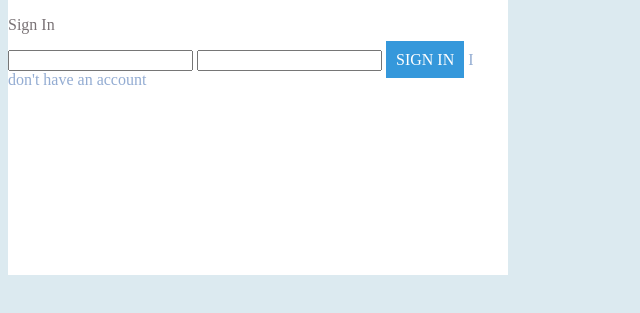
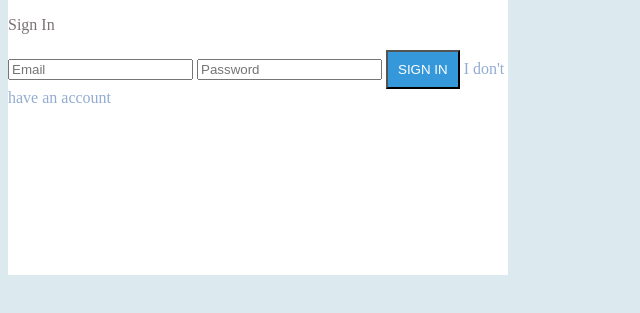
Before and after one commit to DakotaV6/simple-sign-in, a plain HTML site: page index.html in a window 1280 px wide. Shown: the part 33-346 px from the top of the page, without its empty margins (0-640 px from the left). Drawn offline with Linux system fonts and the light colour scheme.

Commit message:
Changed to a form and updated CSS to match

```diff
--- a/css/styles.css
+++ b/css/styles.css
@@ -22,7 +22,7 @@ h3 {
     text-transform: uppercase;
     color: black;
 }
-section {
+form {
     background-color: white;
     height: 300px;
     width: 500px;
@@ -33,7 +33,7 @@ a {
 a:visited {
     color: #93ACD2;
 }
-#sign-in {
+button {
     background-color: #3598DB;
     color: white;
     padding: 10px;
--- a/index.html
+++ b/index.html
@@ -1,5 +1,6 @@
 <!DOCTYPE <!DOCTYPE html>
 <html>
+
 <head>
     <meta charset="utf-8" />
     <meta http-equiv="X-UA-Compatible" content="IE=edge">
@@ -7,14 +8,16 @@
     <meta name="viewport" content="width=device-width, initial-scale=1">
     <link rel="stylesheet" type="text/css" media="screen" href="css/styles.css" />
 </head>
+
 <body>
-    <section>
+    <form>
         <h3>Welcome Back</h3>
         <p>Sign In</p>
-        <input type="text">
-        <input type="text">
-        <a id="sign-in" href="">Sign In</a>
+        <input type="text" name="email" placeholder="Email">
+        <input type="text" name="password" placeholder="Password">
+        <button type="submit">Sign In</button>
         <a href="">I don't have an account</a>
-    </section>
+    </form>
 </body>
+
 </html>
```
